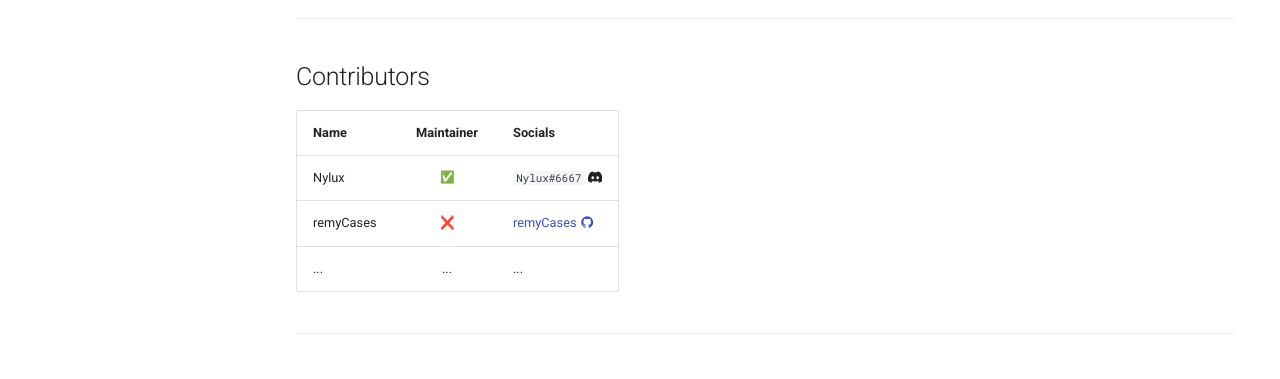
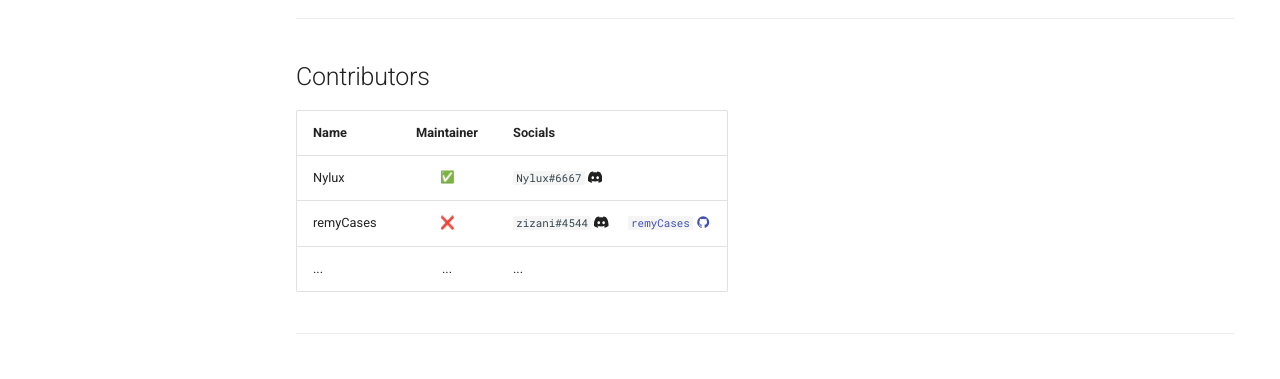
Before and after one commit to Nylux/StoneshardModding, an MkDocs documentation site: the page built from docs/index.md, in a window 1280 px wide and 1236 px high. Shown: the part 616-995 px from the top of the window. Built offline with MkDocs 1.6.1 and Material for MkDocs 9.7.7, drawn with Linux system fonts in a browser that asks for light colours; emoji names are drawn with the system emoji font; comment, search, counter and statistics services are not loaded.

Commit message:
Crediting in index.md

```diff
--- a/docs/index.md
+++ b/docs/index.md
@@ -25,7 +25,7 @@ Looking to **contribute** ? Contact one of the maintainers about it on **Discord
 | Name | Maintainer| Socials |
 |-|:-:|:-|
 | Nylux | :white_check_mark: | `Nylux#6667` :fontawesome-brands-discord: |
-| remyCases | :x: | [remyCases :material-github:](https://github.com/remyCases) |
+| remyCases | :x: | `zizani#4544` :fontawesome-brands-discord: &emsp; [`remyCases` :material-github:](https://github.com/remyCases)|
 | ...| ...| ...|
 
 ---
```
